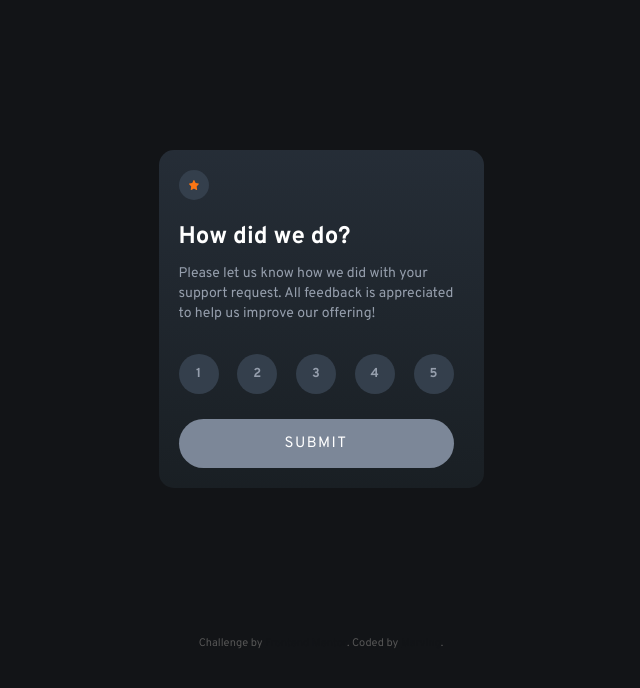
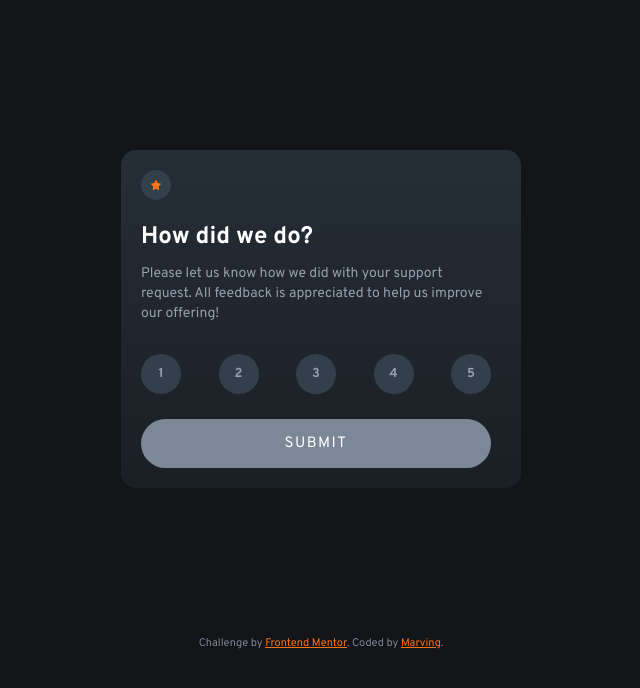
Before and after one commit to MarvingMoreton/frontendmentor-challenge--1, a plain HTML site: page index.html in a window 1536 px wide. Shown: the whole page, without its empty margins (447-1087 px from the left). Drawn offline with Linux system fonts and the light colour scheme.

Commit message:
Update style.css

```diff
--- a/css/style.css
+++ b/css/style.css
@@ -149,9 +149,10 @@ p {
 .attribution {
   font-size: 1.1rem;
   text-align: center;
+  color: hsl(216, 12%, 54%);
 }
 .attribution a {
-  color: hsl(216, 12%, 8%);
+  color: hsl(25, 97%, 53%);
 }
 
 /* Screen 2 */
@@ -188,3 +189,14 @@ p {
 .inactive {
   display: none;
 }
+
+@media only screen and (min-width: 1440px) {
+  .container {
+    max-width: 400px;
+  }
+
+  .main-paragraph--screen--2 {
+    margin-bottom: 45px;
+    font-size: 16px;
+  }
+}
```
